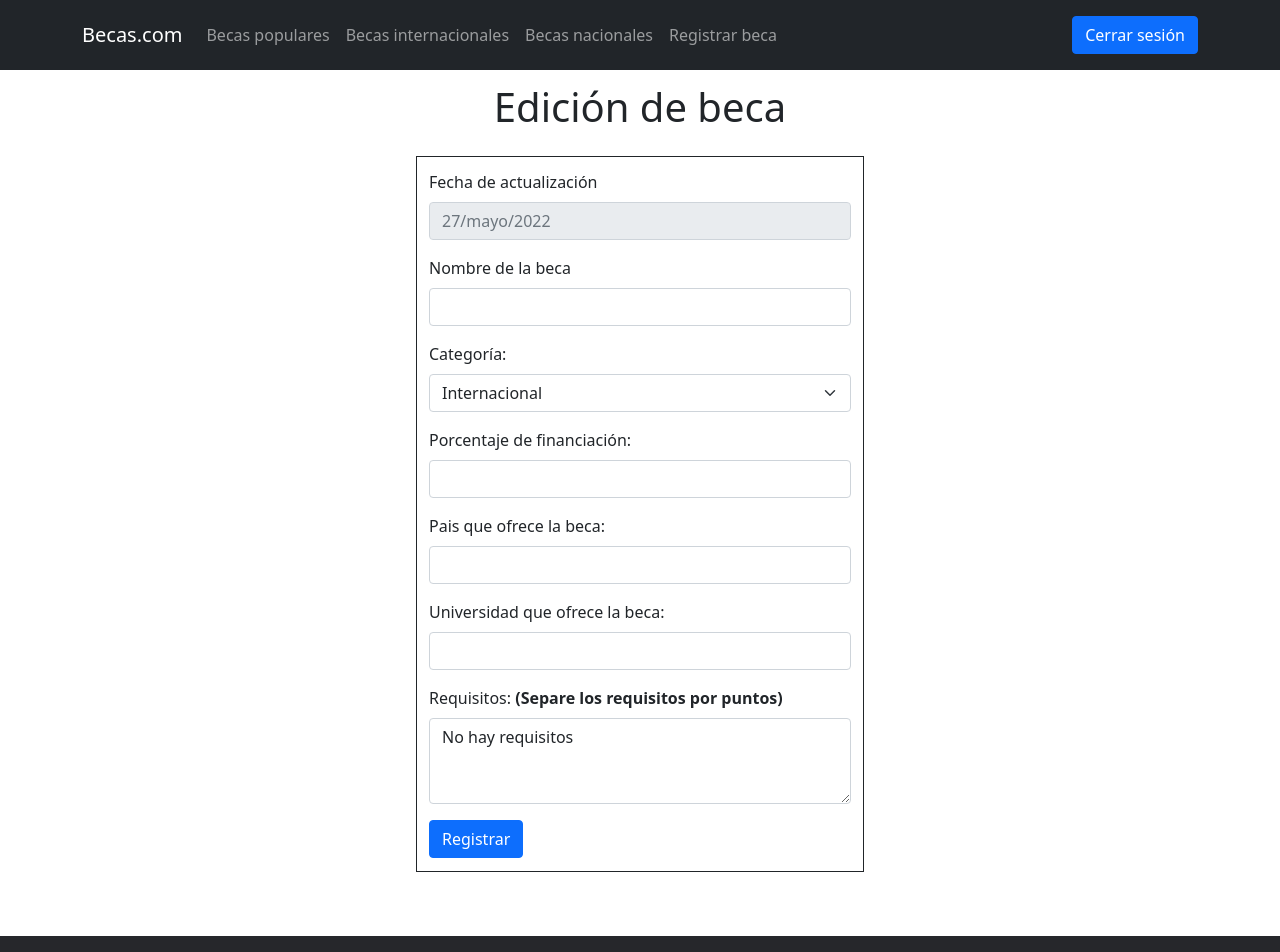
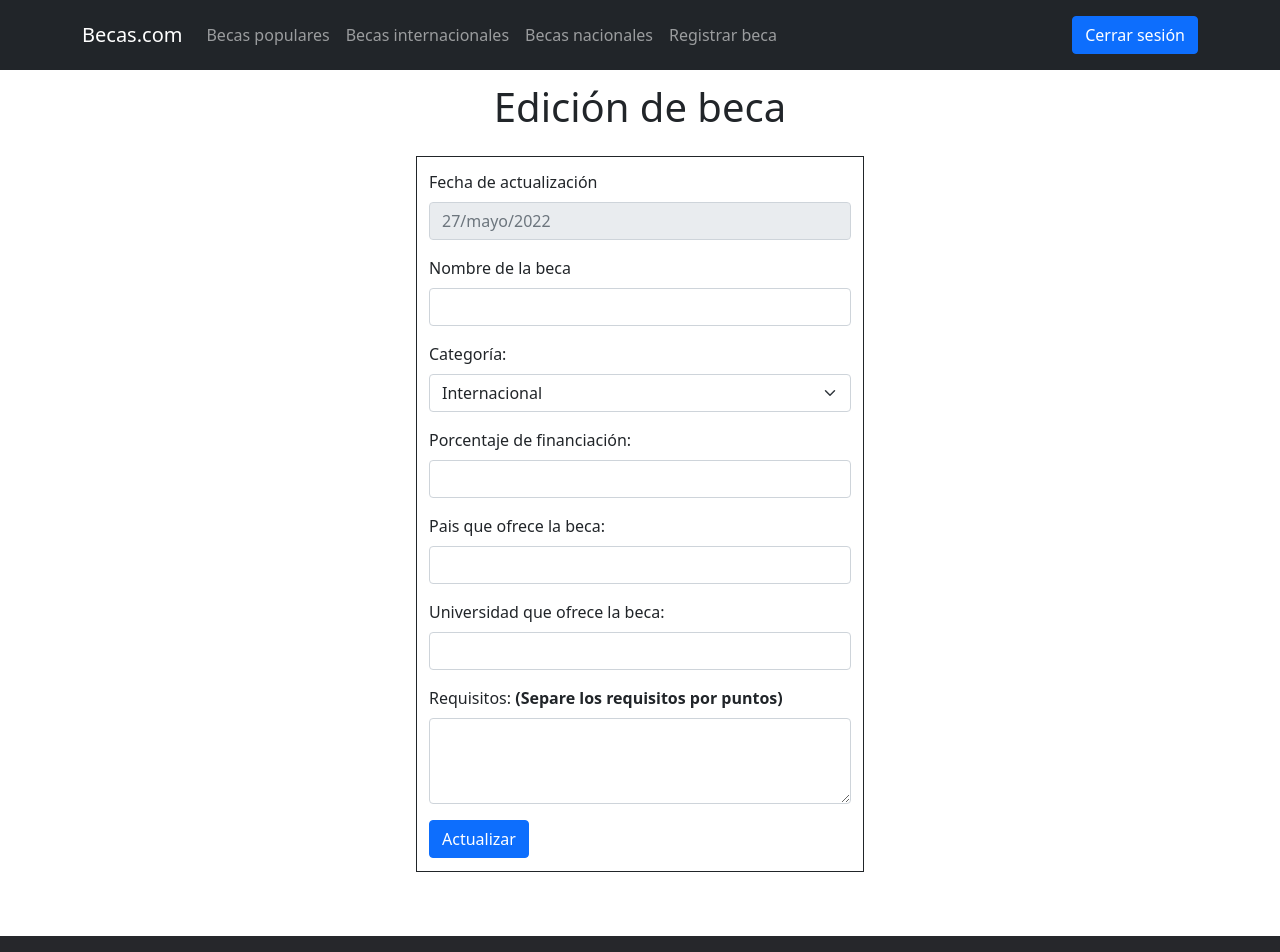
Before and after one commit to DDelgadoT/Frontend-Proyect1-WWW, a React (Create React App) app: page /editar/1 in a window 1280 px wide. Shown: the top 952 px of the page. Built offline with nearby package versions, Linux system fonts and the light colour scheme; no server answers; sample sign-in values are in the browser's storage.

Commit message:
Giving ID to PUT and removing dates from body

```diff
--- a/src/components/EditarBeca/EditarBeca.js
+++ b/src/components/EditarBeca/EditarBeca.js
@@ -32,11 +32,10 @@ function handleSubmit(event) {
         porcentajeF: parseInt(event.target.elements.formPorcentaje.value),
         pais: event.target.elements.formPais.value,
         universidad: event.target.elements.formUniversidad.value,
-        requisitos: requisitos,
-        updated_at: new Date(event.target.elements.formFecha.value)
+        requisitos: requisitos
     }
 
-    putBeca(body);
+    putBeca(body, id);
 
 }
 
@@ -68,8 +67,6 @@ function EditarBeca() {
             detalles.requisitos.forEach(element => {
                 requisitos.push(element.descripcion)
             });
-        }else{
-            requisitos.push("No hay requisitos");
         }
         requisitos = requisitos.join(". ");
 
@@ -112,9 +109,7 @@ function EditarBeca() {
                             <Form.Label>Requisitos: <b>(Separe los requisitos por puntos)</b></Form.Label>
                             <Form.Control as="textarea" rows={3} defaultValue={requisitos}/>
                         </Form.Group>
-                        <Button variant="primary" type="submit">
-                            Registrar
-                        </Button>
+                        <Button variant="primary" type="submit">Actualizar</Button>
                     </Form>
                 </Container>
             </>
```
